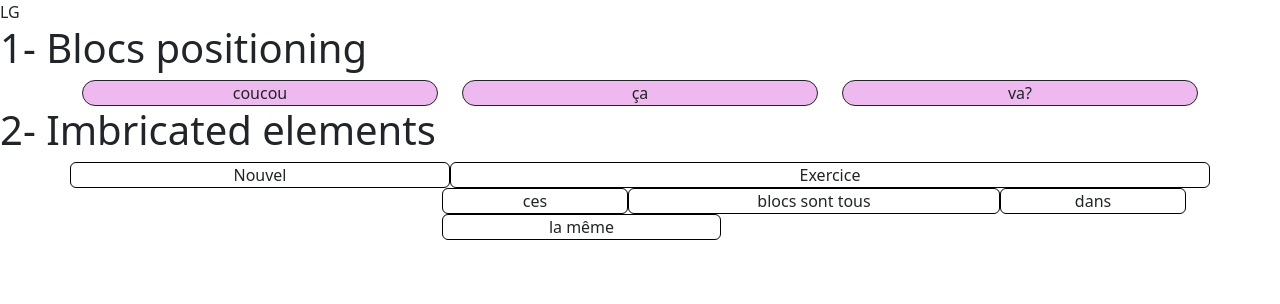
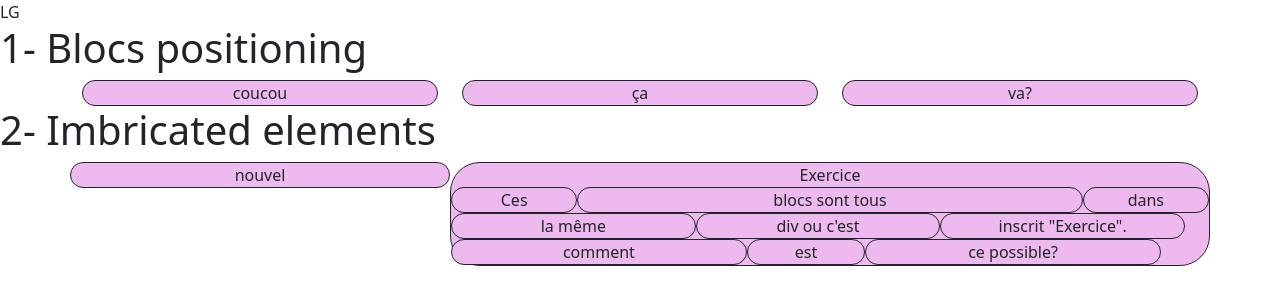
Before and after one commit to cartalano/bootstrap-initiation, a plain HTML site: page index.html in a window 1280 px wide. Drawn offline with nearby package versions, Linux system fonts and the light colour scheme.

Commit message:
MAJ exo 2 bien relou

```diff
--- a/index.html
+++ b/index.html
@@ -25,18 +25,26 @@
     </div>
     <h1>2- Imbricated elements</h1>
     <div class="container text-center">
-      <div class="row r1">
-        <div class="col-4 border border-black rounded-2 align-self-start">Nouvel</div>
-        <div class="col-8 border border-black rounded-2 text-center">Exercice</div>
-        <div class="row align-items-end">
-          <div class="col-4"></div>
-          <div class="col-2 border border-black rounded-2">ces</div>
-          <div class="col-4 border border-black rounded-2">blocs sont tous</div>
-          <div class="col-2 border border-black rounded-2">dans</div>
-          <div class="col-4"></div>
-          <div class="col-3 border border-black rounded-2">la même</div>
-
-        </div>
-    </div>
+      <div class="row">
+          <div class="col-4 p-0"><div class="box">nouvel</div></div>
+          <div class="box col-8 ">Exercice
+              <div class="row">
+                  <div class="box col-2 ">Ces</div>
+                  <div class="box col-8 ">blocs sont tous</div>
+                  <div class="box col-2 ">dans</div>
+               <div class="row">
+                <div class="box col-4 ">la même</div>
+                <div class="box col-4 ">div ou c'est</div>
+                <div class="box col-4 ">inscrit "Exercice".</div>
+              <div class="row">
+                <div class="box col-5 ">comment</div>
+                <div class="box col-2 ">est</div>
+                <div class="box col-5 ">ce possible?</div>
+               </div>
+              </div>
+          </div>
+      </div>
+  </div>
+    </body>
   </body>
 </html>
--- a/styles.css
+++ b/styles.css
@@ -5,6 +5,8 @@
     font size: 2rem;
     border-radius: 30px;
 }
+
+
 
 @media (min-width: 576px) {
     body::before {
```
